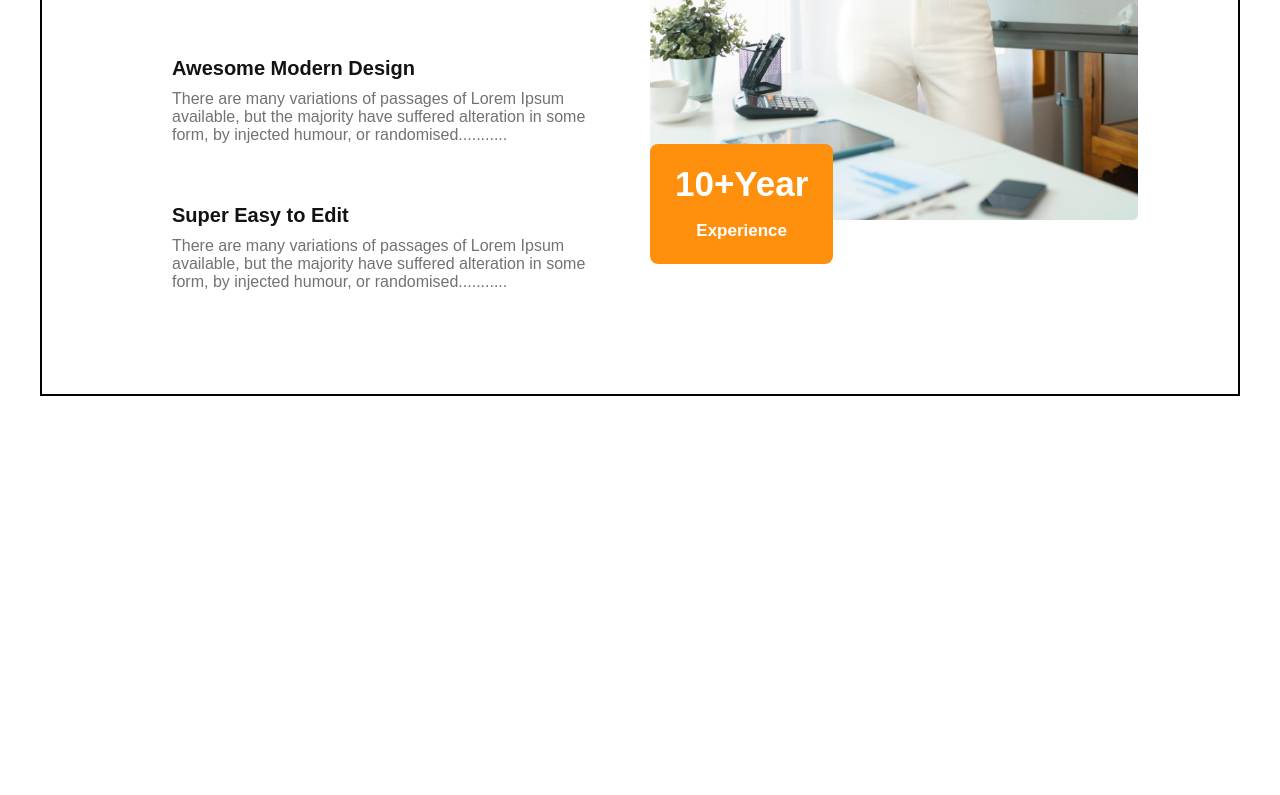
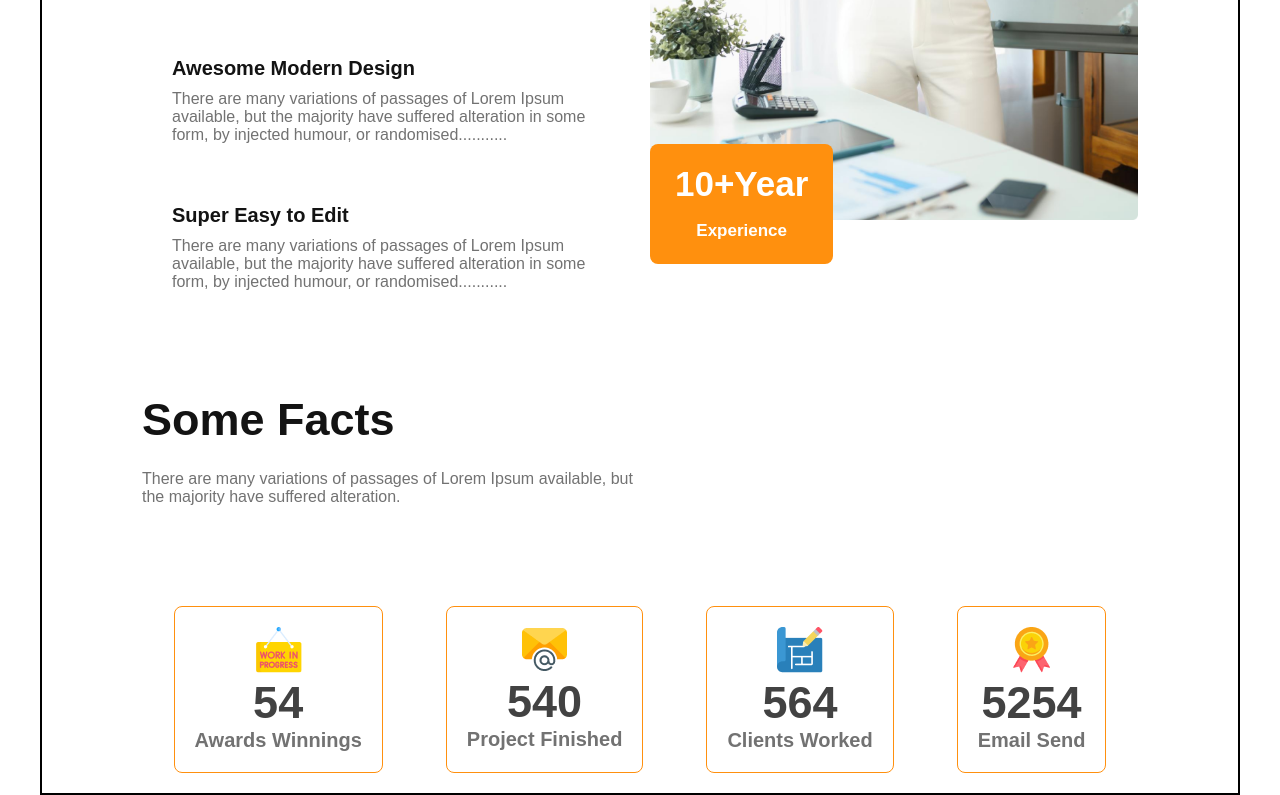
Before and after one commit to saiful1213/assignment2, a plain HTML site: page index.html in a window 1280 px wide. Shown: the part 2039-2834 px from the top of the page. Before the commit the page ends 2435 px from the top, so only its background shows below. Drawn offline with Linux system fonts and the light colour scheme.

Commit message:
anoter section added

```diff
--- a/index.html
+++ b/index.html
@@ -35,7 +35,7 @@
         <img src="images/banner.png" class="image" alt="">
      </div>
     </header>
-    <!-- header part starts -->
+    <!-- main part starts -->
     <main>
         <!-- 1st sectiion start  -->
         <section>
@@ -116,8 +116,35 @@
                     <span>Experience</span></button>
             </div>
         </section>
+        <!-- 3rd section start  -->
+        <section class="facts">
+            <h3 class="facts-title">Some Facts</h3>
+            <p class="facts-sub-title">There are many variations of passages of Lorem Ipsum available, but <br> the majority have suffered alteration.</p>
+            <div class="card-container">
+                <div class="card">
+                    <div class="card-icon"><img src="images/icons/customers.png" alt=""></div>
+                    <div class="card-number">54</div>
+                    <div class="card-info">Awards Winnings</div>
+                </div>
+                <div class="card">
+                    <div class="card-icon"><img src="images/icons/email.png" alt=""></div>
+                    <div class="card-number">540</div>
+                    <div class="card-info">Project Finished</div>
+                </div>
+                <div class="card">
+                    <div class="card-icon"><img src="images/icons/projects.png" alt=""></div>
+                    <div class="card-number">564</div>
+                    <div class="card-info">Clients Worked</div>
+                </div>
+                <div class="card">
+                    <div class="card-icon"><img src="images/icons/ribon.png" alt=""></div>
+                    <div class="card-number">5254</div>
+                    <div class="card-info">Email Send</div>
+                </div>
+            </div>
+        </section>
     </main>
-    <!-- header part starts -->
+    <!-- footer part starts -->
     <footer>
 
     </footer>
--- a/styles/style.css
+++ b/styles/style.css
@@ -171,6 +171,44 @@ article{
     font-size: 17px;
 }
 
+/* 3rd section added  */
+    .facts{
+        margin: 20px 100px;
+    }
+    .card-container{
+        display: flex;
+        justify-content: space-around;
+    }
+    .card{
+        text-align: center;
+        border: 1px solid #FF900E;
+        border-radius: 8px;
+        padding: 20px;
+        transition: transform 2s ease .5s;
+    }
+    .card:hover{
+        transform: rotate(-90deg);
+    }
+    .facts-title{
+        color: #131313;
+        font-weight: 700;
+        font-size: 45px;
+        margin-bottom: 24px;
+    }
+    .facts-sub-title{
+        color: #727272;
+        margin-bottom: 100px;
+    }
+    .card-number{
+        color: #424242;
+        font-weight: 600;
+        font-size: 45px;
+    }
+    .card-info{
+        color: #727272;
+        font-weight: 600;
+        font-size: 20px;
+    }
 
 
 /* media queries starts */
@@ -262,7 +300,23 @@ article{
     .right-alignment{
         width: 100%;
     }
-}
+    .facts{
+        margin: 20px 15px;
+    }
+    .facts-title{
+        text-align: center;
+    }
+    .facts-sub-title{
+        text-align: center;
+        margin-bottom: 50px;
+    }
+    .card-container{
+        flex-direction: column;
+    }
+    .card{
+        margin: 15px auto;
+        width: 70%;
+    }
 /* for tablet */
 @media screen and (min-width: 577px) and (max-width: 992px) {
     .image{
@@ -320,6 +374,5 @@ article{
     }
     .right-alignment{
         width: 100%;
-
     }
 }
```
